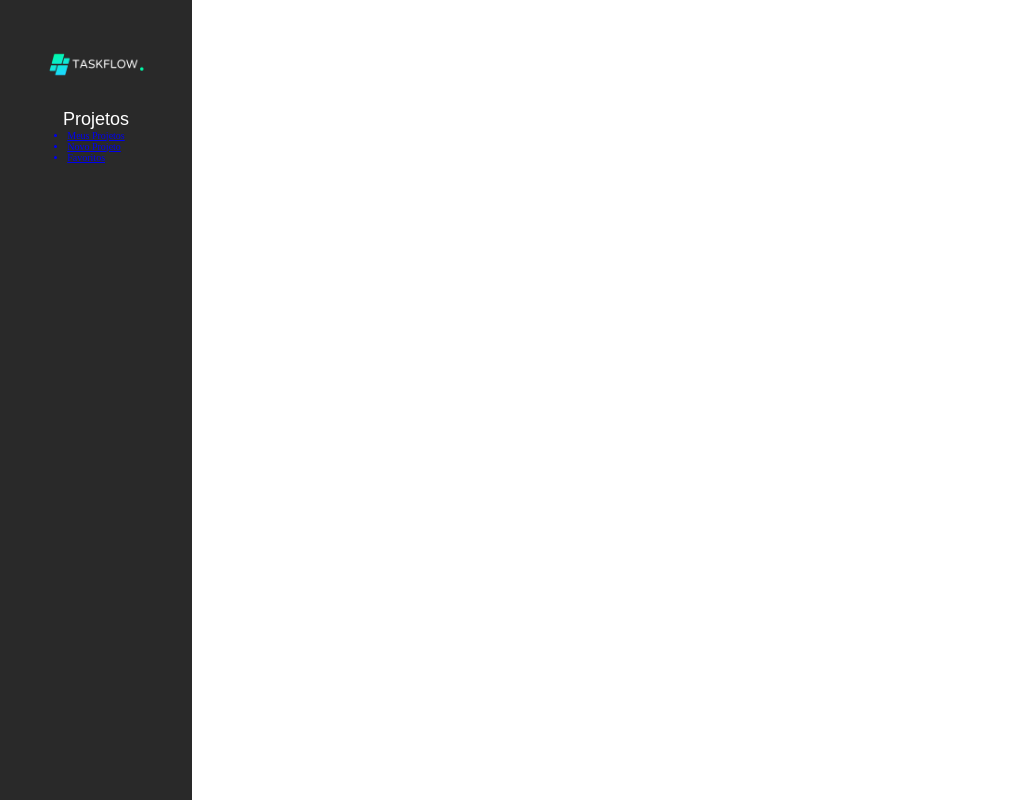
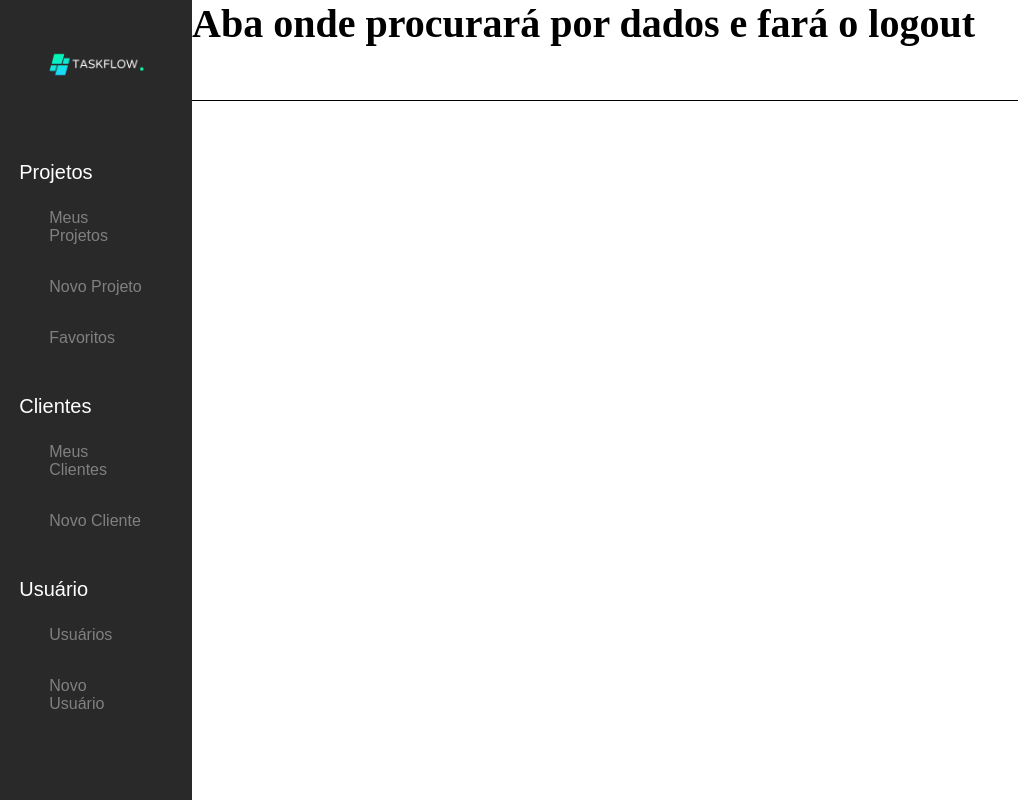
Before and after one commit to caamag/taskflow, a React (Vite) app: page / in a window 1280 px wide. Shown: the whole page, without its empty margins (0-1018 px from the left). Built offline with nearby package versions, Linux system fonts and the light colour scheme.

Commit message:
finalizando o navbar e iniciando o componente search

```diff
--- a/src/App.jsx
+++ b/src/App.jsx
@@ -6,7 +6,7 @@ import Home from './pages/home/home';
 import Dashboards from './pages/dashboards/dashboard';
 
 //components
-import Nav from './components/nav';
+import Nav from './components/nav/nav';
 
 function App() {
 
--- a/src/components/nav.css
+++ /dev/null
@@ -1,21 +0,0 @@
-.nav-container {
-    width: 15%;
-    height: 100%;
-    background-color: rgb(41, 41, 41);
-    display: flex;
-    flex-direction: column;
-    align-items: center;
-}
-
-.logo {
-    width: 60%;
-    height: auto;
-    margin-top: 50px;
-}
-
-.nav-subtitle {
-    margin-top: 30px;
-    color: white;
-    font-family: Arial, Helvetica, sans-serif;
-    font-weight: 100;
-}
--- a/src/components/nav.jsx
+++ /dev/null
@@ -1,23 +0,0 @@
-
-import './nav.css'
-import { NavLink } from 'react-router-dom'
-
-//images
-import logo from './assets/logo.png'
-
-const Nav = () => {
-
-    return <nav className='nav-container'>
-        <img src={logo} alt="" className='logo' />
-
-        <h3 className='nav-subtitle'>Projetos</h3>
-        <ul className='navigate-list'>
-            <NavLink><li>Meus Projetos</li></NavLink>
-            <NavLink><li>Novo Projeto</li></NavLink>
-            <NavLink><li>Favoritos</li></NavLink>
-        </ul>
-    </nav>
-
-}
-
-export default Nav;
--- /dev/null
+++ b/src/components/nav/nav.css
@@ -0,0 +1,58 @@
+.nav-container {
+    width: 15%;
+    height: 100%;
+    background-color: rgb(41, 41, 41);
+    display: flex;
+    flex-direction: column;
+    align-items: center;
+}
+
+.logo-link {
+    width: 60%;
+}
+
+.logo {
+    width: 100%;
+    height: auto;
+    margin-top: 50px;
+    margin-bottom: 50px;
+}
+
+.nav-subtitle {
+    width: 80%;
+    margin-top: 30px;
+    color: white;
+    font-family: Arial, Helvetica, sans-serif;
+    font-weight: 100;
+}
+
+.navigate-list {
+    width: 80%;
+    margin-top: 10px;
+}
+
+.navigate-list a {
+    text-decoration: none;
+    color: gray;
+    font-size: 1.6rem;
+}
+
+.active li {
+    background-color: rgb(60, 60, 60);
+    color: white;
+    list-style: disc;
+}
+
+.navigate-list li {
+    list-style: none;
+    padding: 15px 30px;
+    margin-bottom: 3px;
+    transition: 150ms;
+    border-radius: 8px;
+    font-family: Arial, Helvetica, sans-serif;
+}
+
+.navigate-list li:hover {
+    background-color: rgb(60, 60, 60);
+    color: white;
+}
--- /dev/null
+++ b/src/components/nav/nav.jsx
@@ -0,0 +1,36 @@
+
+import './nav.css'
+import { NavLink } from 'react-router-dom'
+
+//images
+import logo from '../assets/logo.png'
+
+const Nav = () => {
+
+    return <nav className='nav-container'>
+
+        <NavLink to={'/'} className='logo-link'><img src={logo} alt="" className='logo' /></NavLink>
+
+        <h3 className='nav-subtitle'>Projetos</h3>
+        <ul className='navigate-list'>
+            <NavLink to={'/meusprojetos'}><li>Meus Projetos</li></NavLink>
+            <NavLink to={'/novoprojeto'}><li>Novo Projeto</li></NavLink>
+            <NavLink to={'/projetos/favoritos'}><li>Favoritos</li></NavLink>
+        </ul>
+
+        <h3 className='nav-subtitle'>Clientes</h3>
+        <ul className='navigate-list'>
+            <NavLink to={'/meusclientes'}><li>Meus Clientes</li></NavLink>
+            <NavLink to={'/novocliente'}><li>Novo Cliente</li></NavLink>
+        </ul>
+
+        <h3 className='nav-subtitle'>Usuário</h3>
+        <ul className='navigate-list'>
+            <NavLink to={'/usuarios'}><li>Usuários</li></NavLink>
+            <NavLink to={'/novousuario'}><li>Novo Usuário</li></NavLink>
+        </ul>
+    </nav>
+
+}
+
+export default Nav;
--- /dev/null
+++ b/src/components/search/search.css
@@ -0,0 +1,5 @@
+.search-container {
+    width: 100%;
+    height: 100px;
+    border-bottom: 1px solid black;
+}
--- /dev/null
+++ b/src/components/search/search.jsx
@@ -0,0 +1,12 @@
+
+import './search.css'
+
+const Search = () => {
+
+    return <div className='search-container'>
+        <h1>Aba onde procurará por dados e fará o logout</h1>
+    </div>
+
+}
+
+export default Search;
--- a/src/index.css
+++ b/src/index.css
@@ -22,5 +22,5 @@ h2 {
 }
 
 h3 {
-    font-size: 1.8rem;
+    font-size: 2rem;
 }
--- a/src/pages/home/home.jsx
+++ b/src/pages/home/home.jsx
@@ -1,10 +1,13 @@
 
 import './home.css'
+
+//components
+import Search from '../../components/search/search';
 
 const Home = () => {
 
     return <div className='container home-container'>
-
+        <Search />
 
 
     </div>
```
Also changed, not shown: src/components/assets/right-arrow.png (added).
